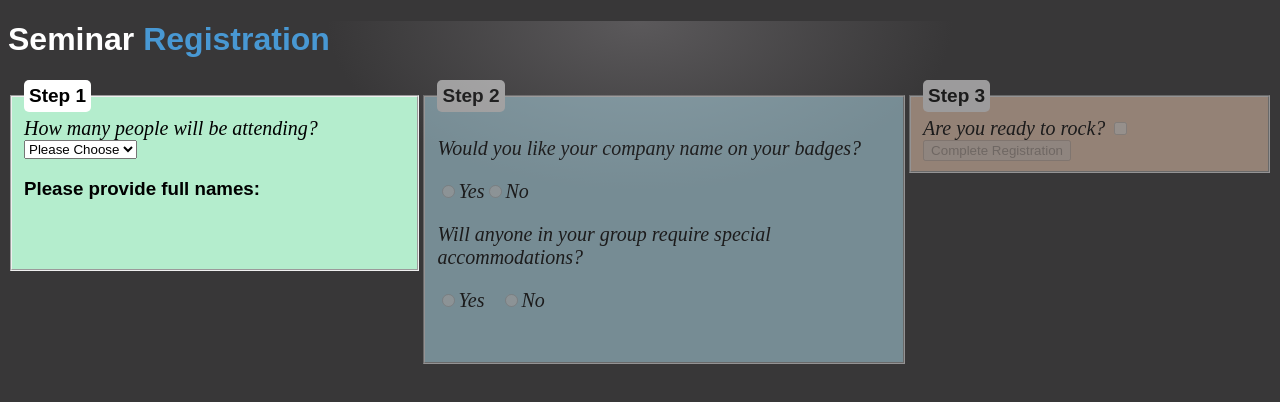
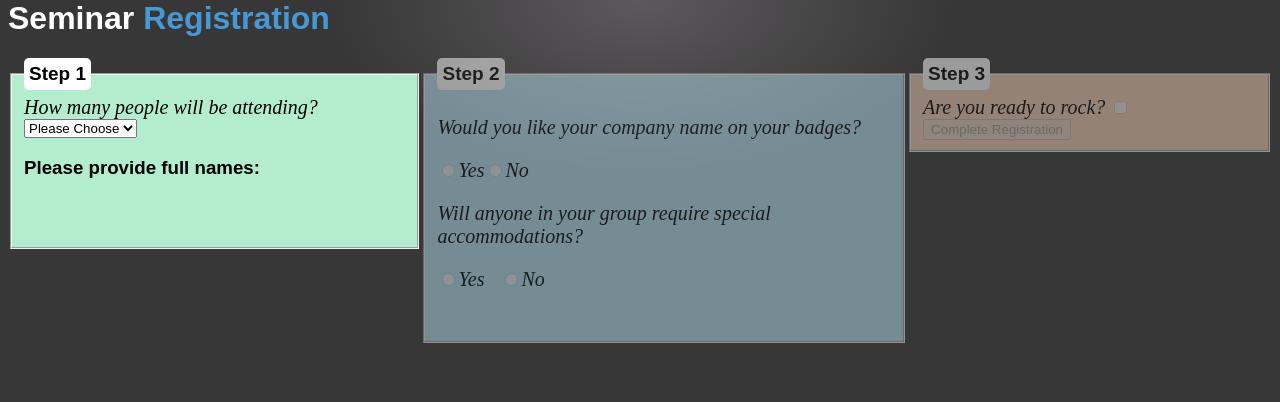
Before and after one commit to devcastoro/test-frontend-reactjs-seminar-registration, a React (Create React App) app: page / in a window 1280 px wide. Shown: the top 402 px of the page. Built offline with nearby package versions, Linux system fonts and the light colour scheme.

Commit message:
minor style improvement

```diff
--- a/src/App.scss
+++ b/src/App.scss
@@ -1,6 +1,7 @@
 body {
   background: #383738;
   font-family: sans-serif;
+  margin-top: 0;
 }
 
 #step_1 {
@@ -18,6 +19,7 @@ body {
 
   h1 {
     color: white;
+    margin-top: 0;
 
     span {
       color: #4898D3;
```
